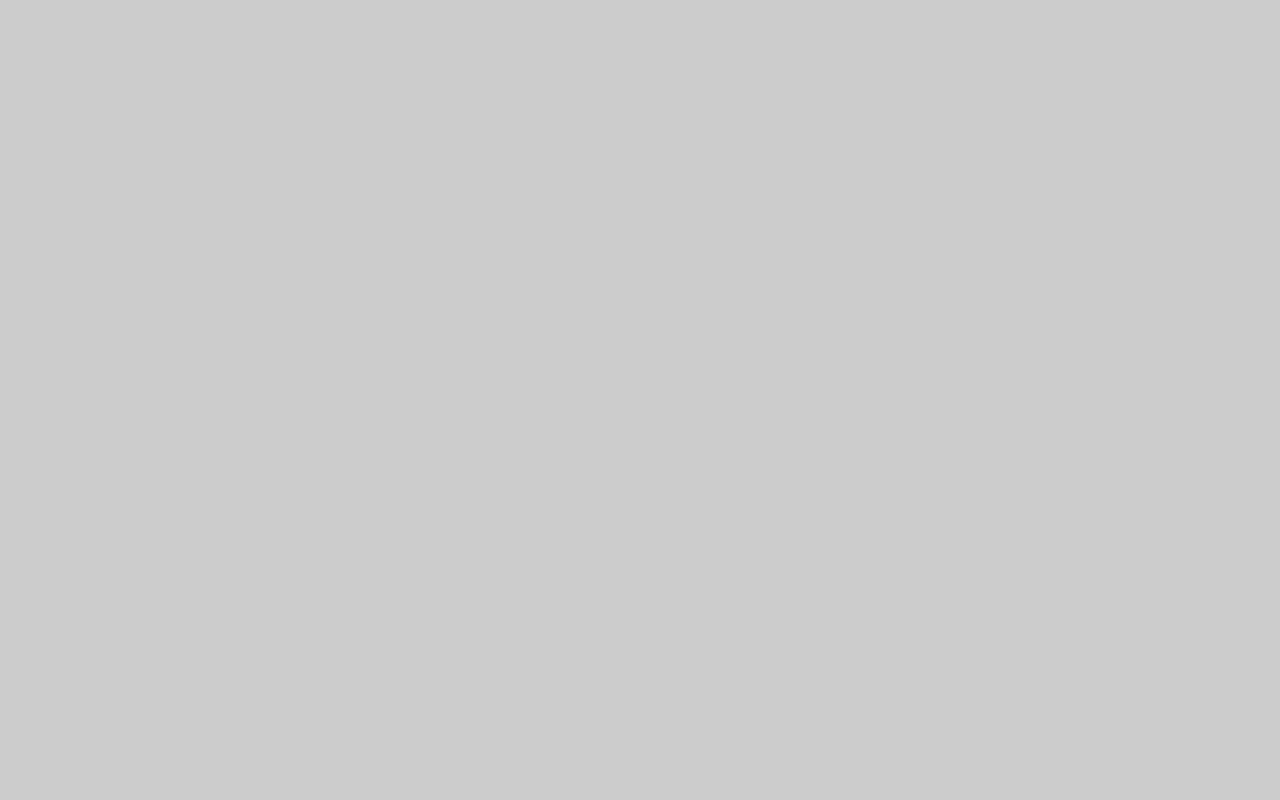
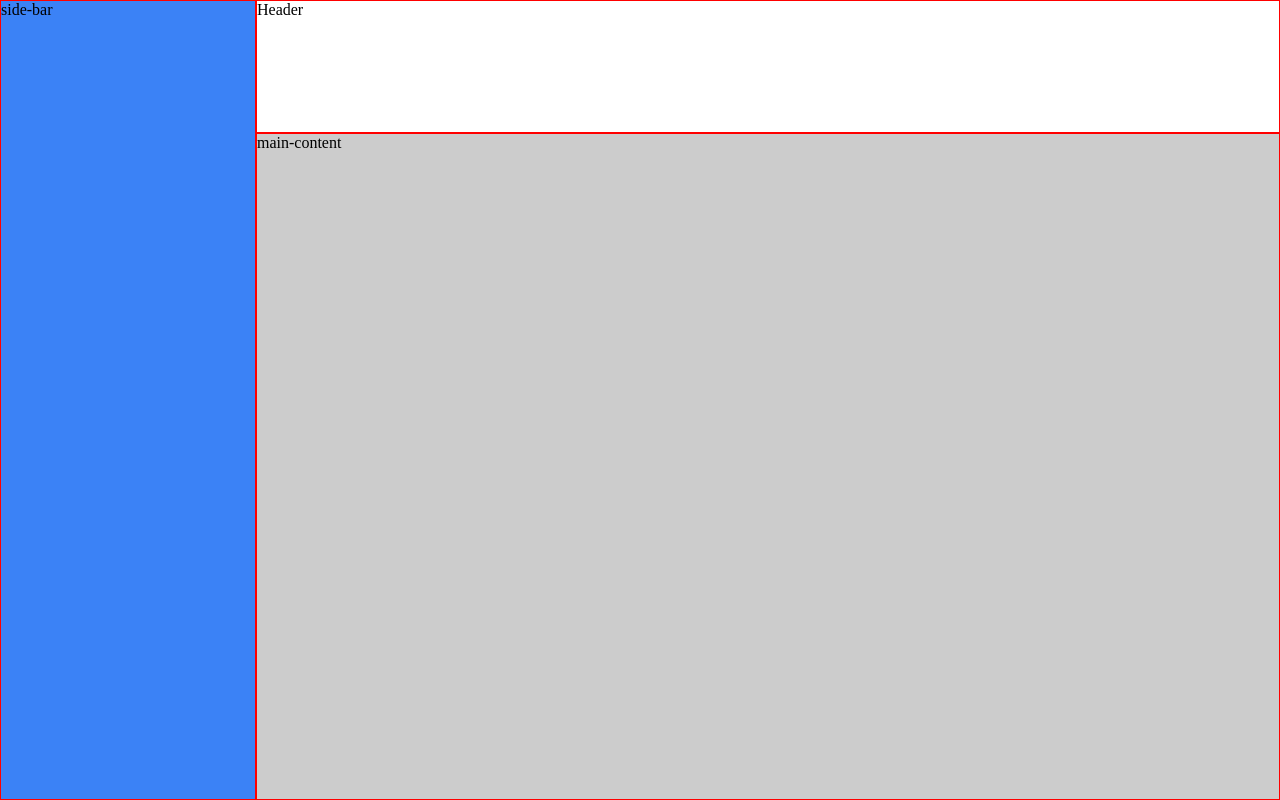
Before and after one commit to shayasgit/admin-dashboard, a plain HTML site: page index.html in a window 1280 px wide. Drawn offline with Linux system fonts and the light colour scheme.

Commit message:
Basic structure of Grid Layout is created

```diff
--- a/index.html
+++ b/index.html
@@ -7,6 +7,16 @@
     <link rel="stylesheet" href="styles/style.css">
 </head>
 <body>
-
+    <div class="container">
+        <header class="header">
+            Header
+        </header>
+        <aside class="side-bar">
+            side-bar
+        </aside>
+        <main class="main">
+            main-content
+        </main>
+    </div>
 </body>
 </html>
--- a/styles/style.css
+++ b/styles/style.css
@@ -1,3 +1,38 @@
 body {
     background-color: #ccc;
+    width: 100%;
+    padding: 0;
+    margin: 0;
 }
+
+.container {
+    display: grid;
+    grid-template-columns: 1fr 4fr;
+    grid-template-rows: 1fr 5fr;
+    width: 100%;
+    padding: 0;
+    margin: 0;
+    height: 100vh;
+}
+
+.header, .side-bar, .main {
+    border: 1px solid red;
+}
+
+.header {
+    grid-column: 2 / 3;
+    grid-row: 1;
+    background-color: #fff;
+}
+
+.side-bar {
+    grid-column: 1;
+    grid-row: 1 / 3;
+    background-color: #3b82f6;
+}
+
+.main {
+    grid-column: 2;
+    grid-row: 2 / 3;
+    background-color: #ccc;
+}
```
